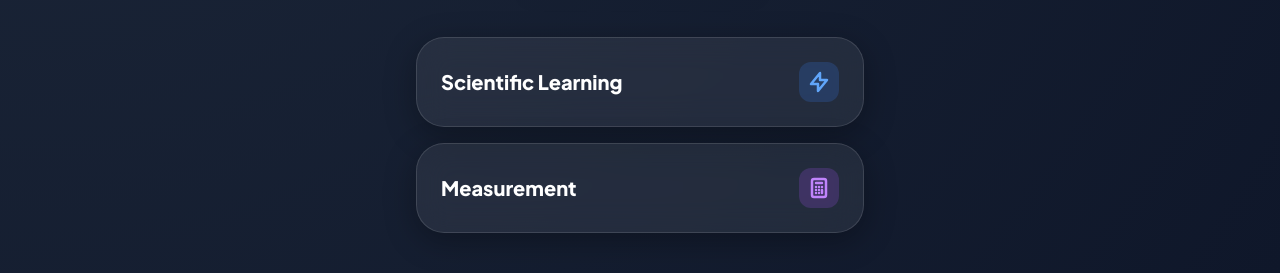
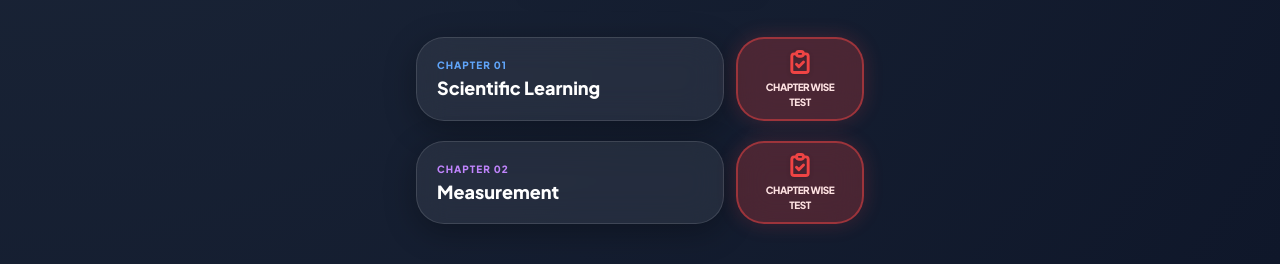
Before and after one commit to antinogutress-maker/EverestAcademy, a plain HTML site: page index.html in a window 1280 px wide. Shown: the part 598-871 px from the top of the page. Drawn offline with nearby package versions, Linux system fonts and the light colour scheme.

Commit message:
Add files via upload

```diff
--- a/index.html
+++ b/index.html
@@ -12,6 +12,8 @@
             --glass-bg: rgba(255, 255, 255, 0.07);
             --glass-border: rgba(255, 255, 255, 0.12);
             --glass-shadow: 0 8px 32px 0 rgba(0, 0, 0, 0.3);
+            --test-red: rgba(239, 68, 68, 0.25);
+            --test-red-border: rgba(239, 68, 68, 0.5);
         }
 
         body {
@@ -32,10 +34,19 @@
             box-shadow: var(--glass-shadow);
         }
 
+        .glass-red {
+            background: var(--test-red);
+            backdrop-filter: blur(16px);
+            -webkit-backdrop-filter: blur(16px);
+            border: 2px solid var(--test-red-border);
+            border-radius: 28px;
+            box-shadow: 0 0 20px rgba(239, 68, 68, 0.2);
+        }
+
         /* Animated School Name */
-        @keyframes hueCycle {
-            0% { filter: hue-rotate(0deg); }
-            100% { filter: hue-rotate(360deg); }
+        @keyframes float {
+            from { transform: translateY(0); }
+            to { transform: translateY(-5px); }
         }
 
         .school-name span {
@@ -46,11 +57,6 @@
         .everest { color: #ff5e62; text-shadow: 0 0 15px rgba(255,94,98,0.4); }
         .academy { color: #00f2fe; text-shadow: 0 0 15px rgba(0,242,254,0.4); }
         .school { color: #f9d423; text-shadow: 0 0 15px rgba(249,212,35,0.4); }
-
-        @keyframes float {
-            from { transform: translateY(0); }
-            to { transform: translateY(-5px); }
-        }
 
         /* Slogan Animation */
         .slogan-text {
@@ -65,7 +71,6 @@
             to { background-position: 300% center; }
         }
 
-        /* Image Frame Effects */
         .photo-frame {
             position: relative;
             padding: 10px;
@@ -83,13 +88,16 @@
 
         .view-hidden { display: none; }
 
-        /* Button Press Effect */
         .btn-tap {
             transition: all 0.2s cubic-bezier(0.4, 0, 0.2, 1);
         }
         .btn-tap:active {
-            transform: scale(0.96);
-            background: rgba(255,255,255,0.15);
+            transform: scale(0.94);
+        }
+
+        @keyframes slideUp {
+            from { opacity: 0; transform: translateY(20px); }
+            to { opacity: 1; transform: translateY(0); }
         }
     </style>
 </head>
@@ -127,25 +135,41 @@
             <!-- Class Identifier -->
             <div class="text-center">
                 <h2 class="text-red-500 font-black text-3xl italic tracking-tighter drop-shadow-lg">
-                    SCIENCE   CLASS  5
+                    SCIENCE CLASS 5
                 </h2>
             </div>
 
             <!-- Main Categories -->
-            <div class="grid gap-4 pt-2">
-                <button onclick="openCategory('1', 'Scientific Learning')" class="glass p-6 text-xl font-bold flex items-center justify-between btn-tap group">
-                    <span class="group-hover:translate-x-1 transition-transform">Scientific Learning</span>
-                    <div class="bg-blue-500/20 p-2 rounded-xl">
-                        <svg class="w-6 h-6 text-blue-400" fill="none" stroke="currentColor" viewBox="0 0 24 24"><path stroke-linecap="round" stroke-linejoin="round" stroke-width="2.5" d="M13 10V3L4 14h7v7l9-11h-7z"></path></svg>
-                    </div>
-                </button>
+            <div class="space-y-5 pt-2">
 
-                <button onclick="openCategory('2', 'Measurement')" class="glass p-6 text-xl font-bold flex items-center justify-between btn-tap group">
-                    <span class="group-hover:translate-x-1 transition-transform">Measurement</span>
-                    <div class="bg-purple-500/20 p-2 rounded-xl">
-                        <svg class="w-6 h-6 text-purple-400" fill="none" stroke="currentColor" viewBox="0 0 24 24"><path stroke-linecap="round" stroke-linejoin="round" stroke-width="2.5" d="M9 7h6m0 10v-3m-3 3h.01M9 17h.01M9 14h.01M12 14h.01M15 11h.01M12 11h.01M9 11h.01M7 21h10a2 2 0 002-2V5a2 2 0 00-2-2H7a2 2 0 00-2 2v14a2 2 0 002 2z"></path></svg>
-                    </div>
-                </button>
+                <!-- Chapter 1 Row -->
+                <div class="flex gap-3">
+                    <button onclick="openCategory('1', 'Scientific Learning')" class="glass p-5 flex-1 text-left btn-tap group">
+                        <div class="flex flex-col">
+                            <span class="text-[10px] text-blue-400 font-bold uppercase tracking-widest mb-1">Chapter 01</span>
+                            <span class="text-lg font-bold group-hover:translate-x-1 transition-transform leading-tight">Scientific Learning</span>
+                        </div>
+                    </button>
+                    <a href="1/Test.html" class="glass-red w-32 flex flex-col items-center justify-center btn-tap group text-center no-underline text-white">
+                        <svg class="w-7 h-7 text-red-500 mb-1 drop-shadow" fill="none" stroke="currentColor" viewBox="0 0 24 24"><path stroke-linecap="round" stroke-linejoin="round" stroke-width="2.5" d="M9 5H7a2 2 0 00-2 2v12a2 2 0 002 2h10a2 2 0 002-2V7a2 2 0 00-2-2h-2M9 5a2 2 0 002 2h2a2 2 0 002-2M9 5a2 2 0 012-2h2a2 2 0 012 2m-6 9l2 2 4-4"></path></svg>
+                        <span class="text-[10px] font-black uppercase tracking-tighter text-red-100">Chapter Wise<br>Test</span>
+                    </a>
+                </div>
+
+                <!-- Chapter 2 Row -->
+                <div class="flex gap-3">
+                    <button onclick="openCategory('2', 'Measurement')" class="glass p-5 flex-1 text-left btn-tap group">
+                        <div class="flex flex-col">
+                            <span class="text-[10px] text-purple-400 font-bold uppercase tracking-widest mb-1">Chapter 02</span>
+                            <span class="text-lg font-bold group-hover:translate-x-1 transition-transform leading-tight">Measurement</span>
+                        </div>
+                    </button>
+                    <a href="2/Test.html" class="glass-red w-32 flex flex-col items-center justify-center btn-tap group text-center no-underline text-white">
+                        <svg class="w-7 h-7 text-red-500 mb-1 drop-shadow" fill="none" stroke="currentColor" viewBox="0 0 24 24"><path stroke-linecap="round" stroke-linejoin="round" stroke-width="2.5" d="M9 5H7a2 2 0 00-2 2v12a2 2 0 002 2h10a2 2 0 002-2V7a2 2 0 00-2-2h-2M9 5a2 2 0 002 2h2a2 2 0 002-2M9 5a2 2 0 012-2h2a2 2 0 012 2m-6 9l2 2 4-4"></path></svg>
+                        <span class="text-[10px] font-black uppercase tracking-tighter text-red-100">Chapter Wise<br>Test</span>
+                    </a>
+                </div>
+
             </div>
         </div>
 
@@ -192,7 +216,6 @@
 
             topics.forEach((topic, index) => {
                 const link = document.createElement('a');
-                // Creating filename exactly as requested: Name + .html
                 link.href = `${id}/${topic}.html`;
                 link.className = `glass p-5 flex items-center justify-between no-underline text-white btn-tap opacity-0 translate-y-4`;
                 link.style.animation = `slideUp 0.4s ease forwards ${index * 0.1}s`;
@@ -202,7 +225,7 @@
                         <div class="w-10 h-10 rounded-2xl bg-white/10 flex items-center justify-center font-black text-sm text-blue-300">
                             0${index + 1}
                         </div>
-                        <span class="font-semibold text-lg">${topic}</span>
+                        <span class="font-semibold text-lg leading-tight">${topic}</span>
                     </div>
                     <svg class="w-5 h-5 text-slate-500" fill="none" stroke="currentColor" viewBox="0 0 24 24"><path stroke-linecap="round" stroke-linejoin="round" stroke-width="2.5" d="M9 5l7 7-7 7"></path></svg>
                 `;
@@ -220,11 +243,5 @@
             window.scrollTo({ top: 0, behavior: 'smooth' });
         }
     </script>
-
-    <style>
-        @keyframes slideUp {
-            to { opacity: 1; transform: translateY(0); }
-        }
-    </style>
 </body>
 </html>
```
